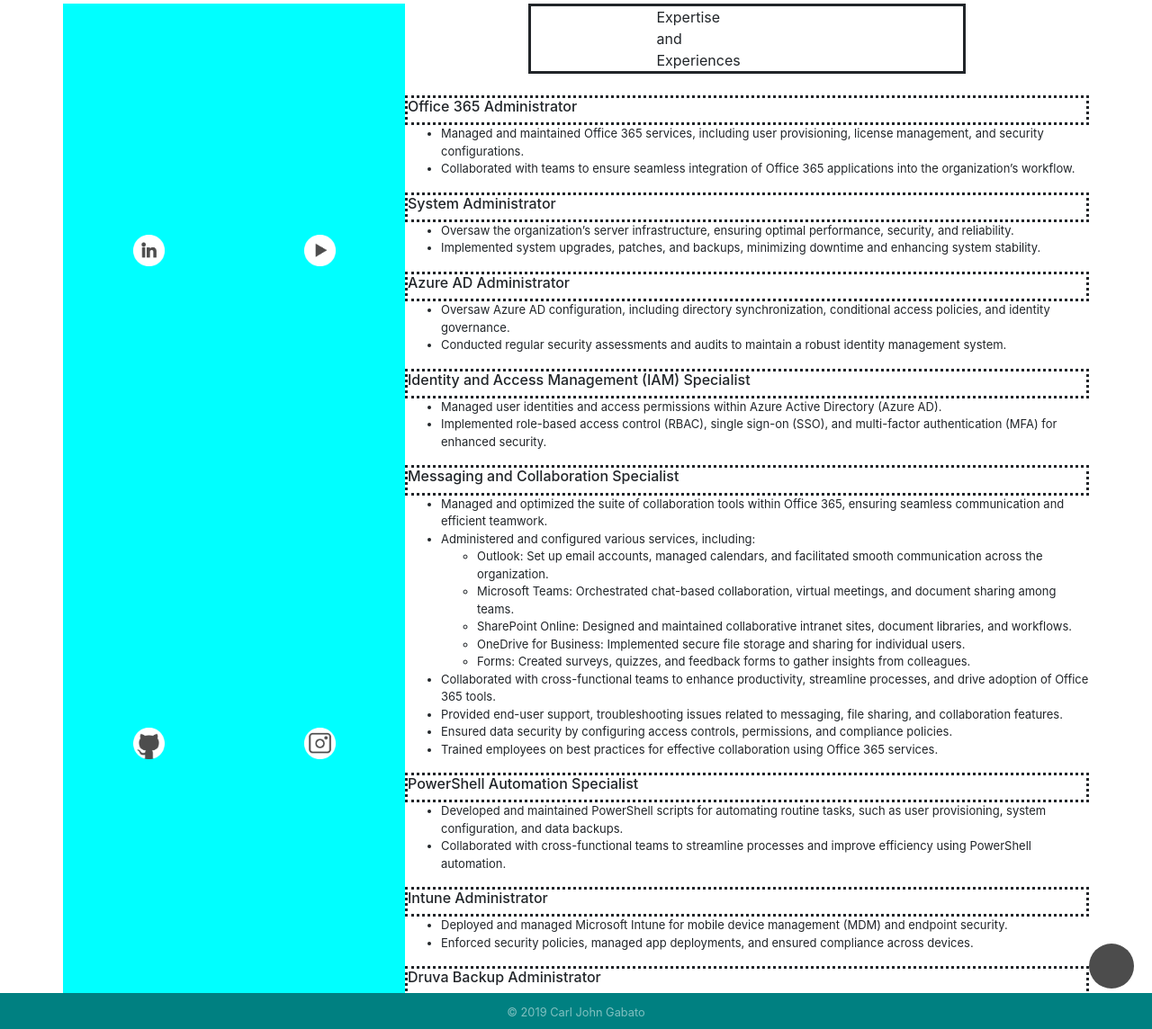
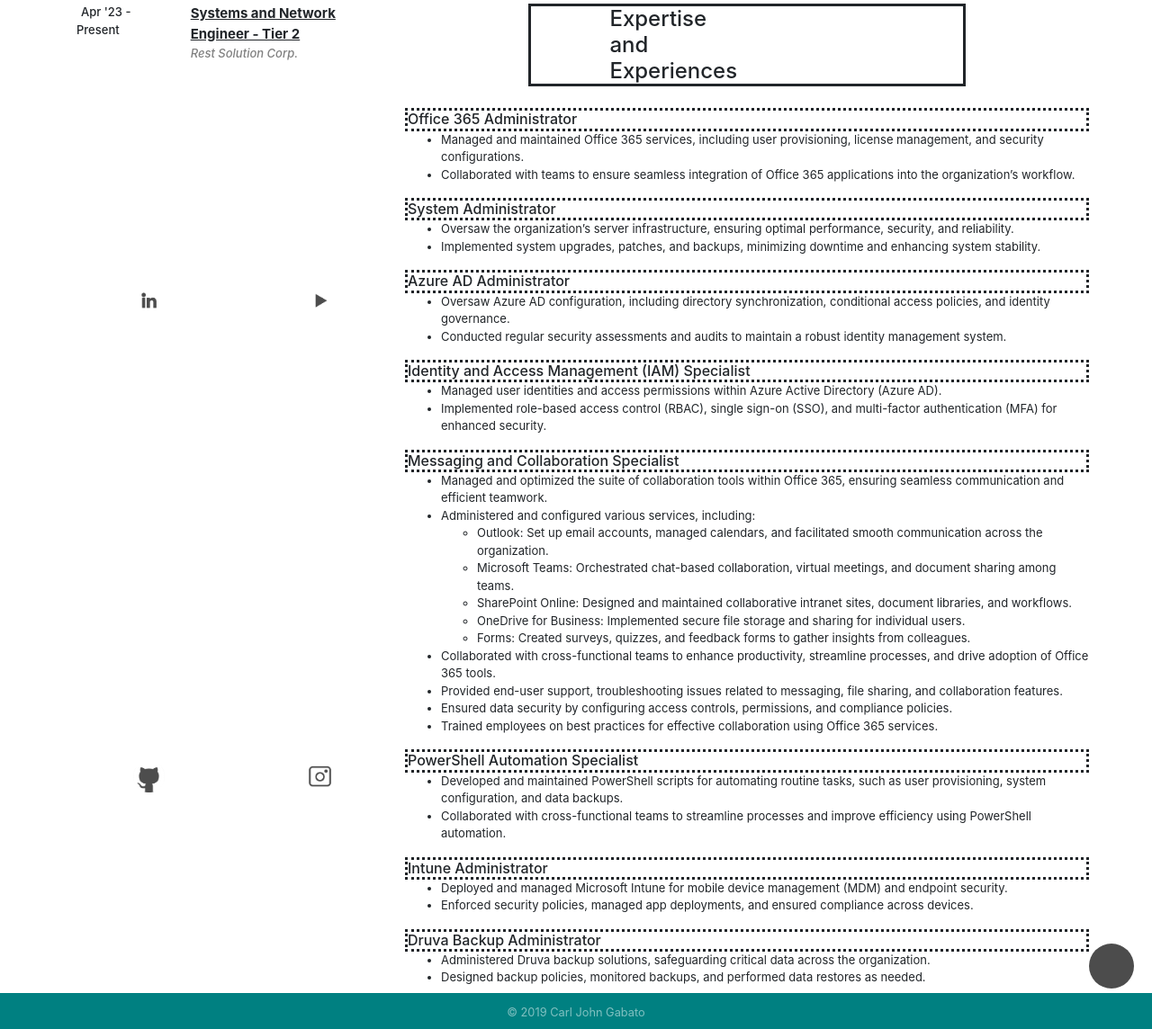
Before and after one commit to carljohngabato/aboutme, a Jekyll site: the page built from blogs.html, in a window 1280 px wide and 1400 px high, scrolled down 686 px. Shown: the part 256-1400 px from the top of the window at 90% size. Built offline with Jekyll 4.4.1, drawn with Linux system fonts in a browser that asks for light colours; nearby versions of some CDN libraries.

Commit message:
Curing cancer with every commit

```diff
--- a/_sass/main.scss
+++ b/_sass/main.scss
@@ -4,7 +4,9 @@
   background-color: #800000ff;
 }
 /*======================================*/
-
+h1, h2, h3, h4, h5, h6{
+  margin: 0 !important;
+}
 .nopadding{
   padding:0px 0px 0px 0px !important;
 }
--- a/blogs.html
+++ b/blogs.html
@@ -17,7 +17,16 @@
     </div>
     <br>
     <div class="row row-2">
-        <div class="col-lg-4" style="background-color: aqua;">
+        <div class="col-lg-4">
+            <!-- #region Work History-->
+            <div class="row">
+                <div class="col-lg-4 col-md-4 col-sm-4"><p class="emp-dates">Apr '23 - Present</p></div>
+                <div class="col-lg-8 col-md-8 col-sm-8">
+                    <p class="job-title">Systems and Network Engineer - Tier 2</p>
+                    <p class="company-name">Rest Solution Corp.</p>
+                </div>
+            </div>
+            <!-- #endregion -->
             <div class="row row-2-col-1">
                 <!-- #region Contact-->
                 <div class="col-cont-1">
@@ -79,7 +88,7 @@
         <div class="col-lg-8 col-2-row-2">
             <div class="row-2-col-2-row-1">
                 <div class="col-lg-8 offset-lg-2 exp-title-cont">
-                    <div class="row-exp-title">Expertise and Experiences</div>
+                    <div class="row-exp-title"><h4>Expertise and Experiences</h4></div>
                 </div>
                 <br>
                 <div class="row row-jobs">
@@ -320,7 +329,7 @@
                         <!--S&A-->
                         <div class="row">
                             <div class="col-lg-12 col-md-12 col-sm-12 sk-title-cont">
-                                <h8 class="skill-title">Scripting and Automation</h8>
+                                <h6 class="skill-title">Scripting and Automation</h6>
                             </div>
                             <div class="col-lg-8 col-md-8 col-sm-8" style="width: 65%; height: auto;">
                                 <ul class="sk-list">
@@ -357,7 +366,7 @@
                         <!--IAM-->
                         <div class="row">
                             <div class="col-lg-12 col-md-12 col-sm-12 sk-title-cont">
-                                <h8 class="skill-title">Identity and Access Management</h8>
+                                <h6 class="skill-title">Identity and Access Management</h6>
                             </div>
                             <div class="col-lg-8 col-md-8 col-sm-8" style="width: 65%; height: auto;">
                                 <ul class="sk-list">
@@ -386,7 +395,7 @@
                         <!--MNC-->
                         <div class="row">
                             <div class="col-lg-12 col-md-12 col-sm-12 sk-title-cont">
-                                <h8 class="skill-title">Messaging and Collaboration</h8>
+                                <h6 class="skill-title">Messaging and Collaboration</h6>
                             </div>
                             <div class="col-lg-8 col-md-8 col-sm-8" style="width: 65%; height: auto;">
                                 <ul class="sk-list">
@@ -419,7 +428,7 @@
                         <!--BackUp and Storage-->
                         <div class="row">
                             <div class="col-lg-12 col-md-12 col-sm-12 sk-title-cont">
-                                <h8 class="skill-title">Backup and Storage</h8>
+                                <h6 class="skill-title">Backup and Storage</h6>
                             </div>
                             <div class="col-lg-8 col-md-8 col-sm-8" style="width: 65%; height: auto;">
                                 <ul class="sk-list">
@@ -446,7 +455,7 @@
                         <!--Email Sec Filter-->
                         <div class="row">
                             <div class="col-lg-12 col-md-12 col-sm-12 sk-title-cont">
-                                <h8 class="skill-title">Email Security Filtering</h8>
+                                <h6 class="skill-title">Email Security Filtering</h6>
                             </div>
                             <div class="col-lg-8 col-md-8 col-sm-8" style="width: 65%; height: auto;">
                                 <ul class="sk-list">
@@ -474,7 +483,7 @@
                         <!--Infra-->
                         <div class="row">
                             <div class="col-lg-12 col-md-12 col-sm-12 sk-title-cont">
-                                <h8 class="skill-title">Infrastructure Management</h8>
+                                <h6 class="skill-title">Infrastructure Management</h6>
                             </div>
                             <div class="col-lg-8 col-md-8 col-sm-8" style="width: 65%; height: auto;">
                                 <ul class="sk-list">
@@ -499,7 +508,7 @@
                         <!--OS-->
                         <div class="row">
                             <div class="col-lg-12 col-md-12 col-sm-12 sk-title-cont">
-                                <h8 class="skill-title">Operating Systems</h8>
+                                <h6 class="skill-title">Operating Systems</h6>
                             </div>
                             <div class="col-lg-8 col-md-8 col-sm-8" style="width: 65%; height: auto;">
                                 <ul class="sk-list">
@@ -524,7 +533,7 @@
                         <!--MDM-->
                         <div class="row">
                             <div class="col-lg-12 col-md-12 col-sm-12 sk-title-cont">
-                                <h8 class="skill-title">Mobile Device Management</h8>
+                                <h6 class="skill-title">Mobile Device Management</h6>
                             </div>
                             <div class="col-lg-8 col-md-8 col-sm-8" style="width: 65%; height: auto;">
                                 <ul class="sk-list">
@@ -543,7 +552,7 @@
                         <!--VM-->
                         <div class="row">
                             <div class="col-lg-12 col-md-12 col-sm-12 sk-title-cont">
-                                <h8 class="skill-title">Virtualization Technology</h8>
+                                <h6 class="skill-title">Virtualization Technology</h6>
                             </div>
                             <div class="col-lg-8 col-md-8 col-sm-8" style="width: 65%; height: auto;">
                                 <ul class="sk-list">
@@ -568,7 +577,7 @@
                         <!--DNS Level-->
                         <div class="row">
                             <div class="col-lg-12 col-md-12 col-sm-12 sk-title-cont">
-                                <h8 class="skill-title">DNS Level Filtering</h8>
+                                <h6 class="skill-title">DNS Level Filtering</h6>
                             </div>
                             <div class="col-lg-8 col-md-8 col-sm-8" style="width: 65%; height: auto;">
                                 <ul class="sk-list">
@@ -587,7 +596,7 @@
                         <!--Other-->
                         <div class="row">
                             <div class="col-lg-12 col-md-12 col-sm-12 sk-title-cont">
-                                <h8 class="skill-title">Other Skills</h8>
+                                <h6 class="skill-title">Other Skills</h6>
                             </div>
                             <div class="col-lg-8 col-md-8 col-sm-8" style="width: 65%; height: auto;">
                                 <ul class="sk-list">
```
